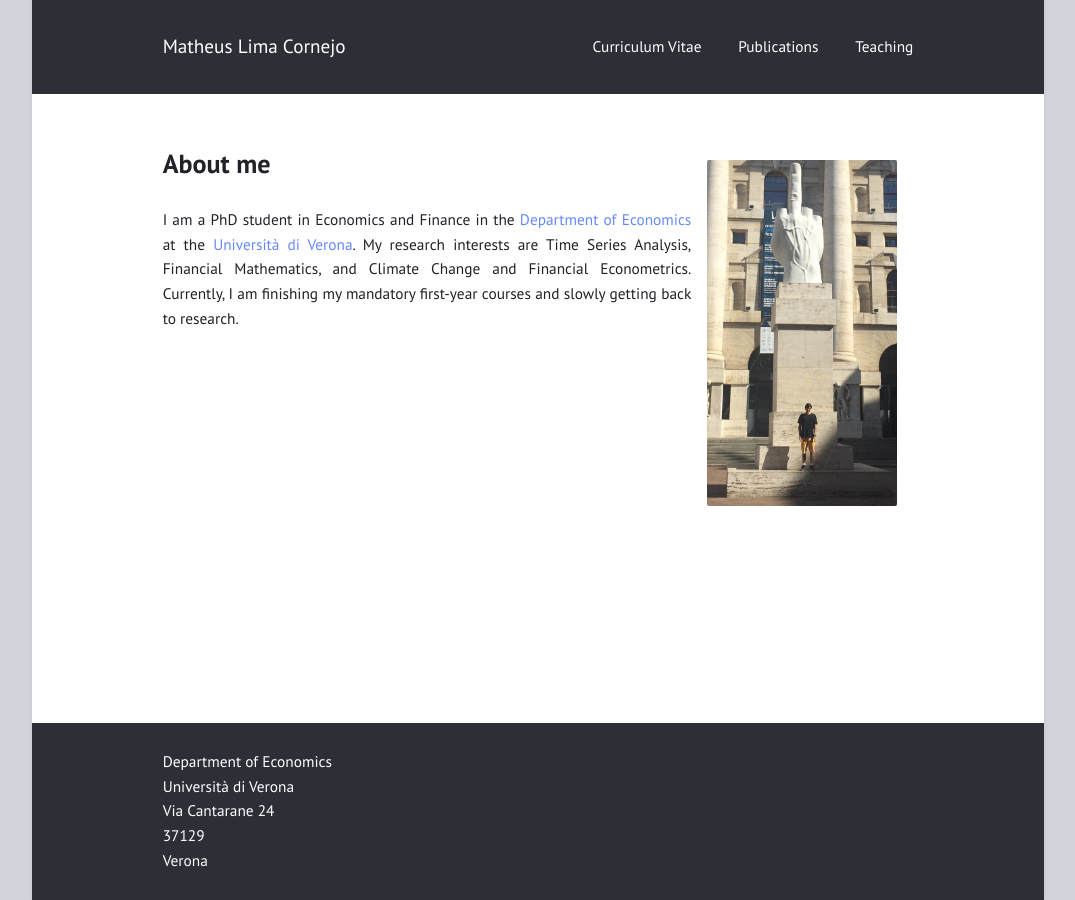
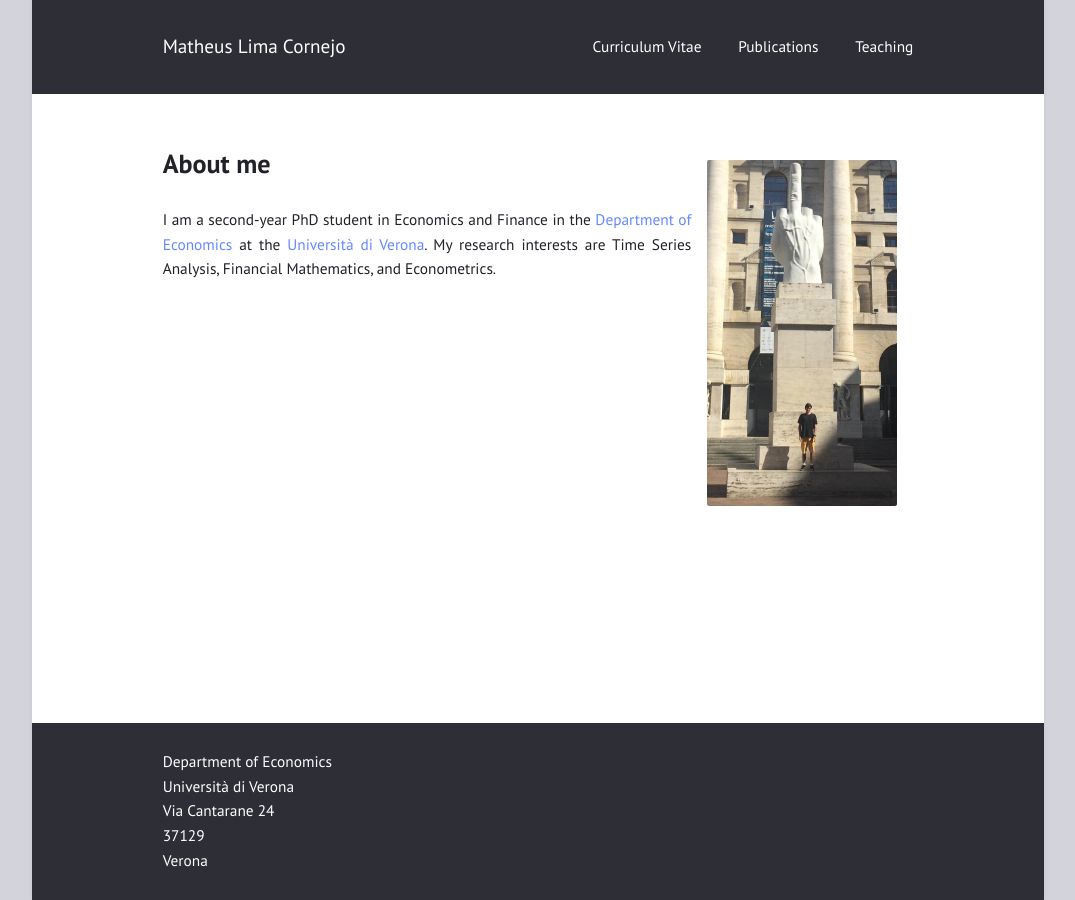
Before and after one commit to limacornejo/limacornejo.github.io, a Jekyll site: the page built from index.md, in a window 1280 px wide. Shown: the whole page, without its empty margins (102-1177 px from the left). Built offline with Jekyll 4.4.1, drawn with Linux system fonts in a browser that asks for light colours.

Commit message:
index.md

```diff
--- a/index.md
+++ b/index.md
@@ -6,6 +6,6 @@
 
 <header><strong><h1>About me</h1></strong></header>
 
-<p>I am a PhD student in Economics and Finance in the <a href="https://www.dse.univr.it/?lang=en">Department of Economics</a> at the <a href="https://www.univr.it/en/home">Università di Verona</a>. My research interests are Time Series Analysis, Financial Mathematics, and Climate Change and Financial Econometrics. Currently, I am finishing my mandatory first-year courses and slowly getting back to research.</p>
+<p>I am a second-year PhD student in Economics and Finance in the <a href="https://www.dse.univr.it/?lang=en">Department of Economics</a> at the <a href="https://www.univr.it/en/home">Università di Verona</a>. My research interests are Time Series Analysis, Financial Mathematics, and Econometrics.</p>
 
 <br clear="right"/>
```
